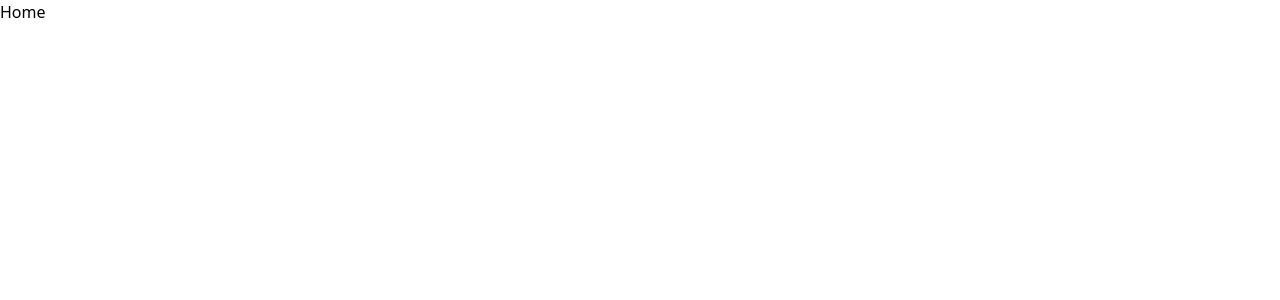
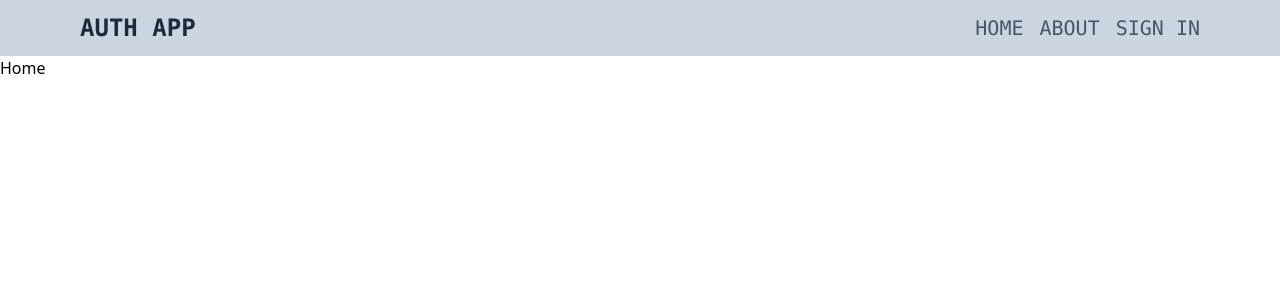
Before and after one commit to aashique-raza/MERN-AUTH, a React (Vite) app in the folder frontend/: page / in a window 1280 px wide. Shown: the top 300 px of the page. Built offline with nearby package versions, Linux system fonts and the light colour scheme.

Commit message:
add header

```diff
--- a/frontend/src/App.jsx
+++ b/frontend/src/App.jsx
@@ -6,12 +6,14 @@ import SignIn from './pages/SignIn'
 import SignUp from './pages/SignUp'
 import Profile from './pages/Profile'
 import About from './pages/About'
+import Header from './components/Header'
 
 function App() {
 
 
   return (
   <Router>
+    <Header/>
     <Routes>
      < Route path='/' element={<Home/>}/>
      < Route path='/sign-in' element={<SignIn/>}/>
--- /dev/null
+++ b/frontend/src/components/Header.jsx
@@ -0,0 +1,28 @@
+import React from 'react'
+import { NavLink } from 'react-router-dom'
+
+function Header() {
+  return (
+    <header className='bg-slate-300  w-full flex justify-between items-center px-20 py-3'>
+        <NavLink className='text-slate-800 font-bold text-2xl uppercase text-pretty font-mono'>
+        <h1>auth app</h1>
+        </NavLink>
+
+        <ul className='flex gap-4 items-center'>
+            <li className=' list-none'>
+                <NavLink className='text-slate-600  text-xl uppercase text-pretty font-mono' to={'/'}>home</NavLink>
+            </li>
+            <li className=' list-none'>
+                <NavLink className='text-slate-600  text-xl uppercase text-pretty font-mono' to={'/about'}>about</NavLink>
+            </li>
+            <li className=' list-none'>
+                <NavLink className='text-slate-600  text-xl uppercase text-pretty font-mono' to={'/sign-in'}>sign in</NavLink>
+            </li>
+        </ul>
+
+
+    </header>
+  )
+}
+
+export default Header
```
